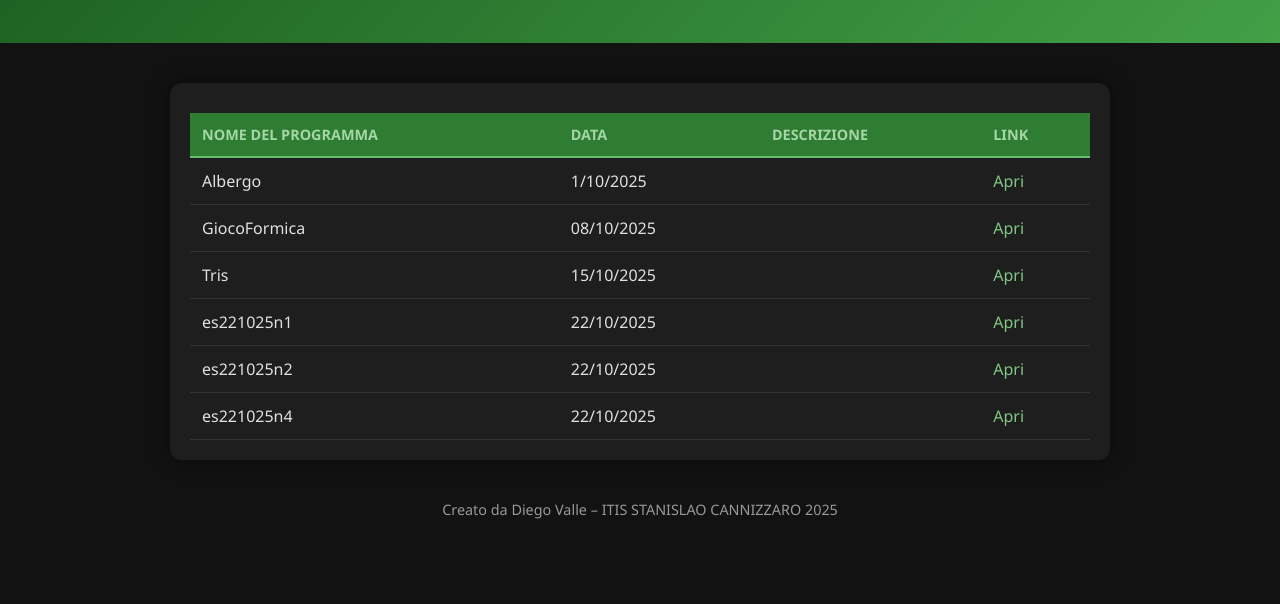
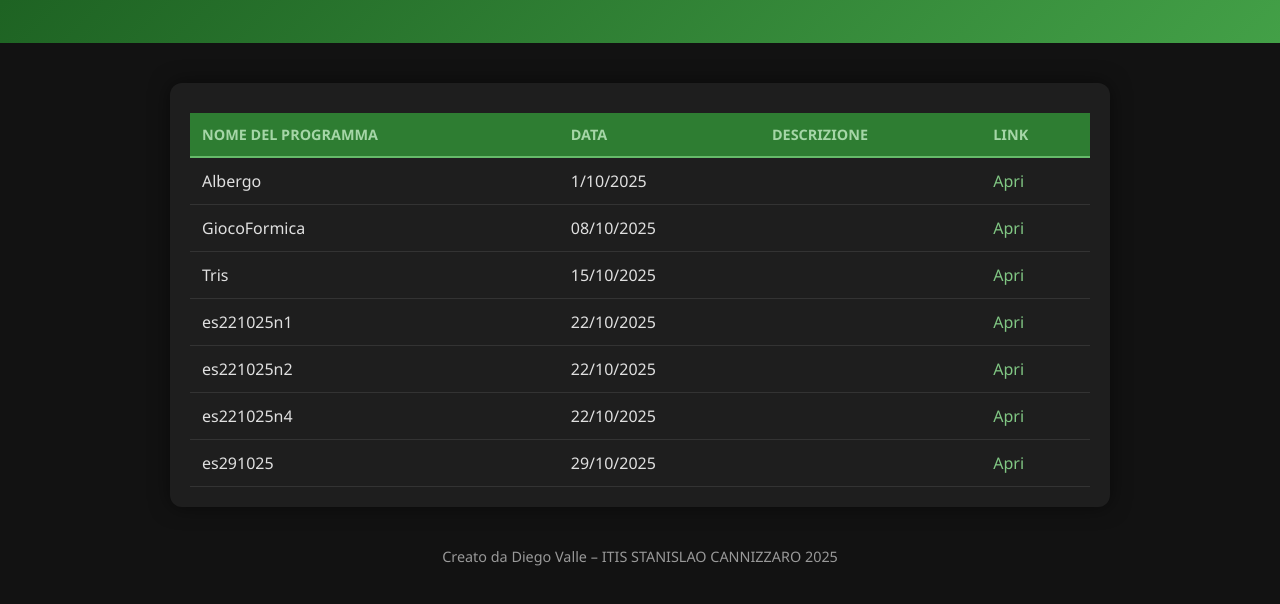
Before and after one commit to Valle-Diego/Informatica, a plain HTML site: page index.html in a window 1280 px wide. Shown: the part 106-710 px from the top of the page. Drawn offline with Linux system fonts and the light colour scheme.

Commit message:
Update index.html

```diff
--- a/index.html
+++ b/index.html
@@ -184,6 +184,14 @@
           </td>
           <td data-label="Link"><a href="https://valle-diego.github.io/Informatica/es221025n4">Apri</a></td>
         </tr>
+
+        <tr>
+          <td data-label="Nome del Programma">es291025</td>
+          <td data-label="Data">29/10/2025</td>
+          <td data-label="Descrizione">
+          </td>
+          <td data-label="Link"><a href="https://valle-diego.github.io/Informatica/es291025">Apri</a></td>
+        </tr>
       </tbody>
     </table>
   </main>
```
